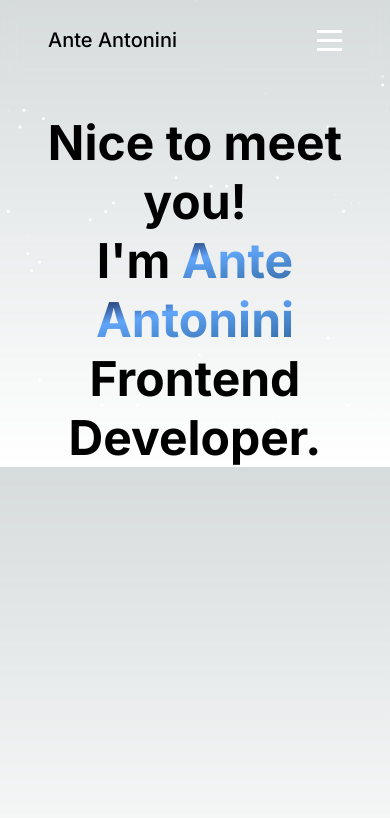
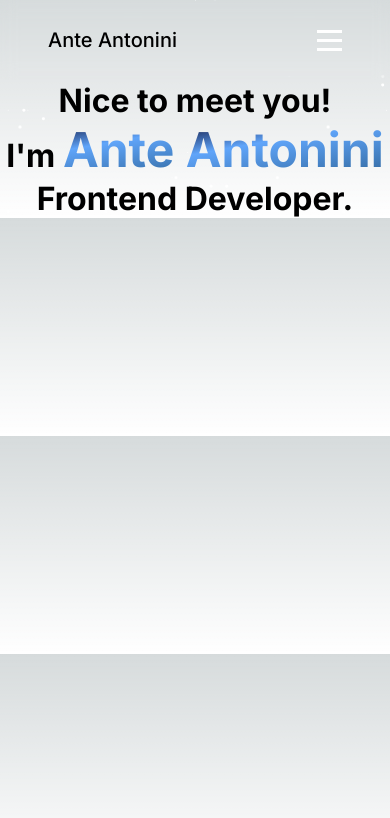
Before and after one commit to AnteAntonini/Portfolio, a Next.js app: page / in a window 390 px wide. Shown: the top 818 px of the page. Built offline with nearby package versions, Linux system fonts and the light colour scheme.

Commit message:
use valid class name

```diff
--- a/src/app/page.module.css
+++ b/src/app/page.module.css
@@ -44,7 +44,7 @@
 }
 
 @media screen and (max-width: 720px) {
-  .mainHeader {
+  .introText {
     margin-top: 5rem;
     font-size: 2rem;
   }
```
